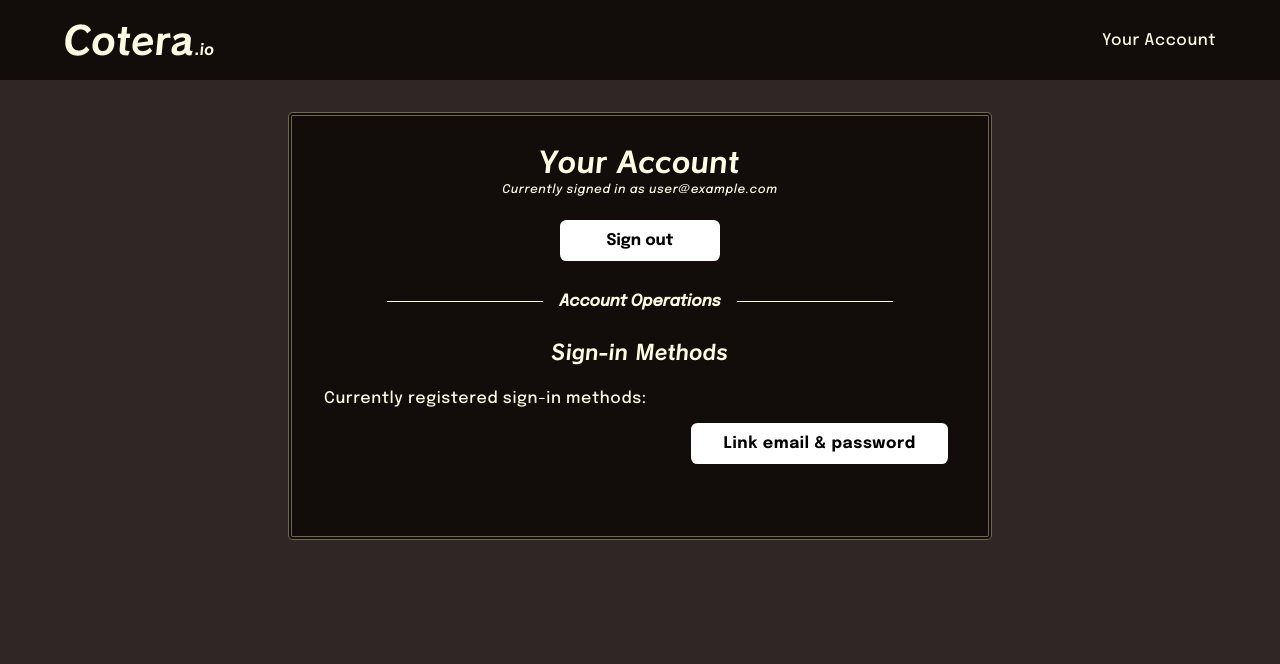
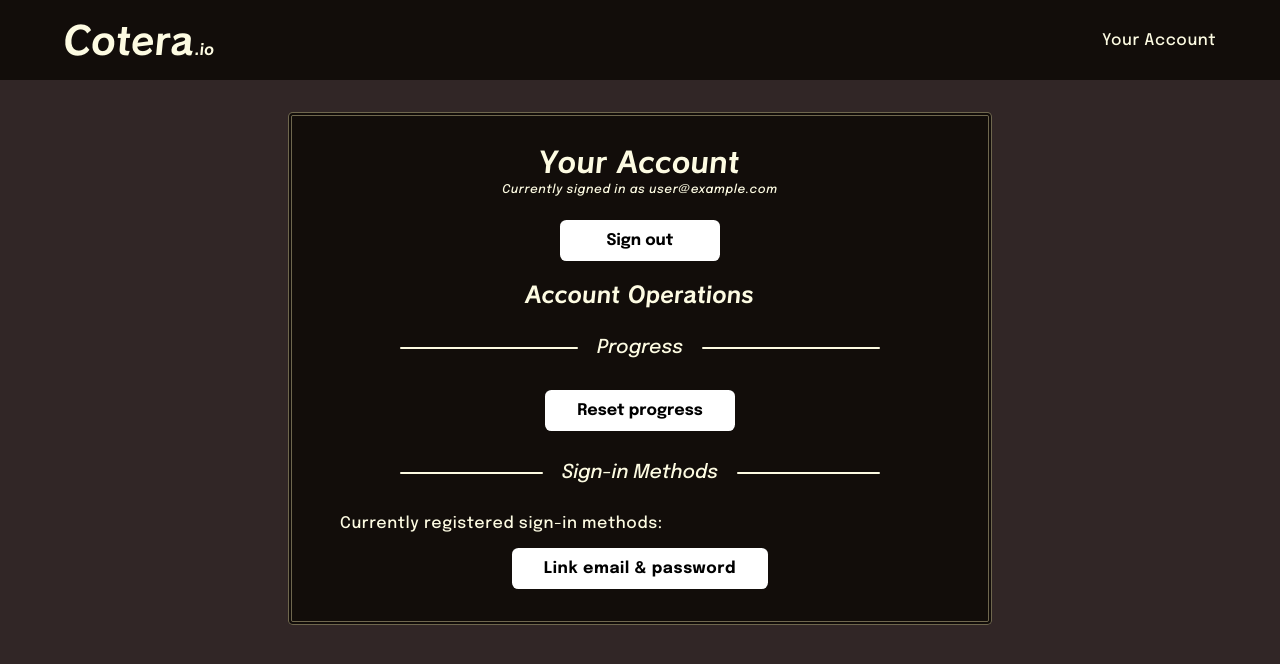
Before and after one commit to matthew-e-brown/cotera.io, a Vue app: page /account in a window 1280 px wide. Shown: the top 664 px of the page. Built offline with nearby package versions, Linux system fonts and the light colour scheme; no server answers; the database is empty; sample sign-in values are in the browser's storage.

Commit message:
Add progress-reset and account unlinking

```diff
--- a/src/assets/styles/forms.css
+++ b/src/assets/styles/forms.css
@@ -35,8 +35,13 @@ h2 {
   font-size: 1.8rem;
 }
 
+h3 {
+  font-size: 1.4rem;
+}
+
 h4 {
-  font-size: 1.3rem;
+  font-size: 1.2rem;
+  font-weight: 500;
 }
 
 form .button {
@@ -52,7 +57,8 @@ form .button {
   justify-content: space-between;
 }
 
-.row>* {
+/* .row>.button for specificity */
+.row>*, .row>.button {
   flex: 1 0 0;
   margin: 0 0.85rem;
 }
@@ -86,19 +92,3 @@ form .button {
   font-size: 85%;
   margin: 0.5rem;
 }
-
-.button {
-  margin-left: auto;
-}
-
-@media screen and (max-width: 550px) {
-  .row {
-    flex-flow: column nowrap;
-    margin: 0;
-  }
-
-  .row>* {
-    flex: initial;
-    margin: 0.85rem 0;
-  }
-}
--- a/src/store.js
+++ b/src/store.js
@@ -48,6 +48,12 @@ const levelDown = armor => {
   else localStorage.setItem('user-progress', JSON.stringify(userProgress));
 }
 
+const resetProgress = () => {
+  Object.entries(DEFAULT_PROGRESS)
+    .forEach(([k, v]) => Vue.set(userProgress, k, v));
+  uploadToFirebase();
+}
+
 let unsubscribe = undefined;
 firebase.auth().onAuthStateChanged(user => {
   if (user) {
@@ -84,4 +90,4 @@ firebase.auth().onAuthStateChanged(user => {
 });
 
 export default state;
-export { userProgress, levelUp, levelDown };
+export { userProgress, levelUp, levelDown, resetProgress };
--- a/src/views/Account.vue
+++ b/src/views/Account.vue
@@ -3,12 +3,17 @@
     <h2>Your Account</h2>
     <p>Currently signed in as {{ email }}</p>
     <button id="signout" class="button" @click="signout">Sign out</button>
-    <h3 class="separator"><span>Account Operations</span></h3>
-    <section>
-      <h4>Sign-in Methods</h4>
+    <h3>Account Operations</h3>
+    <section id="progress">
+      <h4 class="separator"><span>Progress</span></h4>
+      <button id="reset" class="button" @click="reset">Reset progress</button>
+      <p v-if="erased">Progress cleared.</p>
+    </section>
+    <section id="sign-in">
+      <h4 class="separator"><span>Sign-in Methods</span></h4>
       <p>Currently registered sign-in methods:</p>
       <ul>
-        <li v-if="hasGoogle">Google Account &mdash; {{ googleId }}</li>
+        <li v-if="hasGoogle">Google account &mdash; {{ googleId }}</li>
         <li v-if="hasEmail">Email &amp; password &mdash; {{ emailId }}</li>
       </ul>
       <router-link
@@ -17,12 +22,23 @@
         to="/register/account-link"
       >Link email &amp; password</router-link>
       <GoogleSignIn v-else-if="!hasGoogle" link-mode />
+      <div v-if="hasGoogle && hasEmail" id="unlink" class="row">
+        <button
+          class="button"
+          @click="unlink($event, 'google.com')"
+        >Unlink Google account</button>
+        <button
+          class="button"
+          @click="unlink($event, 'password')"
+        >Unlink email &amp; password</button>
+      </div>
     </section>
   </main>
 </template>
 
 <script>
 import GoogleSignIn from '@/components/GoogleSignIn.vue';
+import { resetProgress } from '@/store';
 
 import firebase from 'firebase/app';
 import 'firebase/auth';
@@ -30,18 +46,15 @@ import 'firebase/auth';
 export default {
   name: 'Account',
   components: { GoogleSignIn },
+  data: function() {
+    return {
+      email: '',
+      hasGoogle: undefined,
+      hasEmail: undefined,
+      erased: false,
+    }
+  },
   computed: {
-    email: function() {
-      return firebase.auth().currentUser.email;
-    },
-    hasGoogle: function() {
-      const { providerData } = firebase.auth().currentUser;
-      return providerData.find(p => p.providerId == 'google.com');
-    },
-    hasEmail: function() {
-      const { providerData } = firebase.auth().currentUser;
-      return providerData.find(p => p.providerId == 'password');
-    },
     googleId: function() {
       return this.hasGoogle.displayName;
     },
@@ -50,12 +63,37 @@ export default {
     }
   },
   methods: {
+    // To make it reactive when things change
+    evaluate: function(user) {
+      const { providerData } = user;
+
+      this.email = user.email;
+      this.hasGoogle = providerData.find(p => p.providerId == 'google.com');
+      this.hasEmail = providerData.find(p => p.providerId == 'password');
+    },
     signout: function() {
       firebase.auth().signOut().catch(error => {
         console.error(error);
         alert("An error occured. Could not sign out.");
       });
+    },
+    reset: function() {
+      if (
+        confirm("Are you super sure you want to reset progress?") &&
+        confirm("Last chance! Reset account progress?")
+      ) {
+        resetProgress();
+        this.erased = true;
+      }
+    },
+    unlink: function(event, providerId) {
+      firebase.auth().currentUser.unlink(providerId).then(user => {
+        this.evaluate(user);
+      });
     }
+  },
+  mounted: function() {
+    this.evaluate(firebase.auth().currentUser);
   }
 }
 </script>
@@ -66,6 +104,8 @@ export default {
   main {
     min-width: initial;
     width: calc(40rem + 5vw);
+    padding-left: 3rem;
+    padding-right: 3rem;
   }
 }
 
@@ -86,15 +126,23 @@ section {
 }
 
 section:last-of-type {
-  margin-bottom: 2.5rem;
+  margin-bottom: 0;
+}
+
+section:last-of-type>:last-child {
+  margin-bottom: 0;
 }
 
 li {
   margin: 0.8em 0;
 }
 
-#signout {
+.button {
   margin-left: auto;
   margin-right: auto;
 }
+
+#progress p {
+  text-align: center;
+}
 </style>
```
